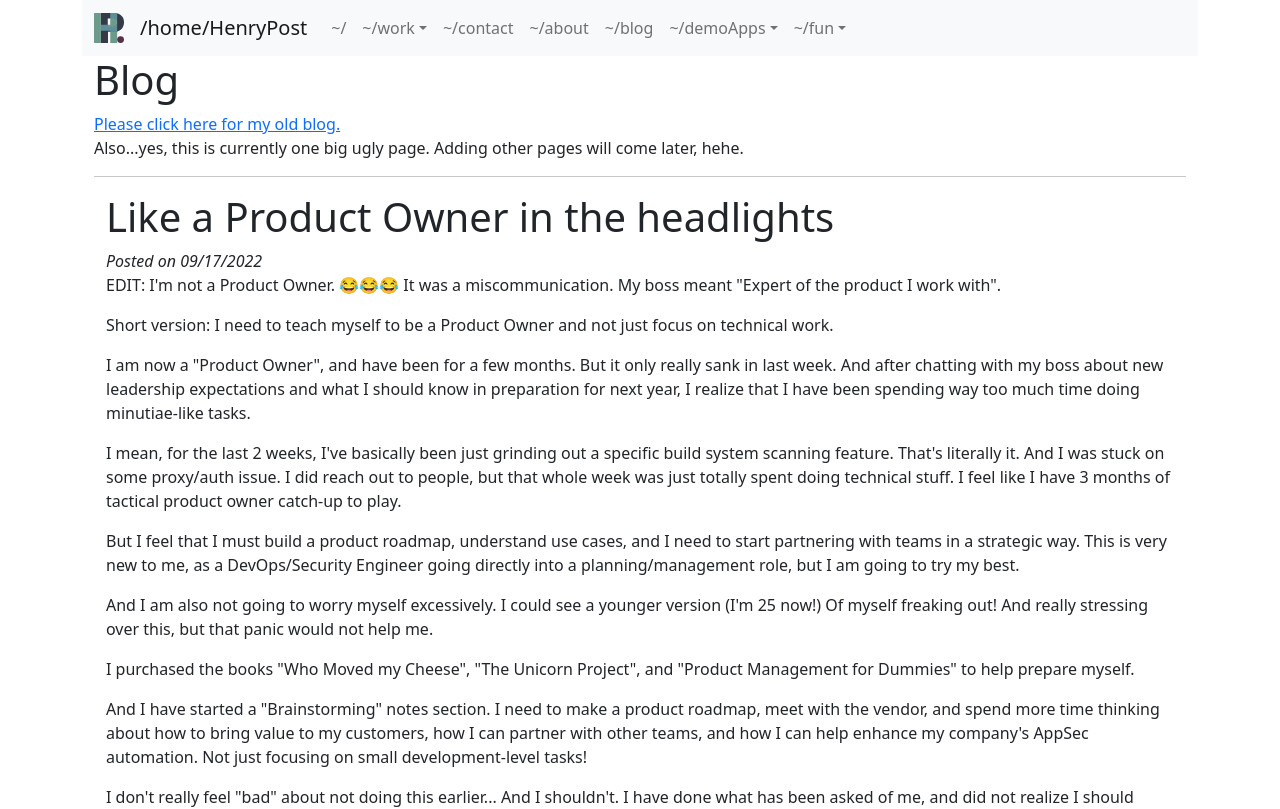
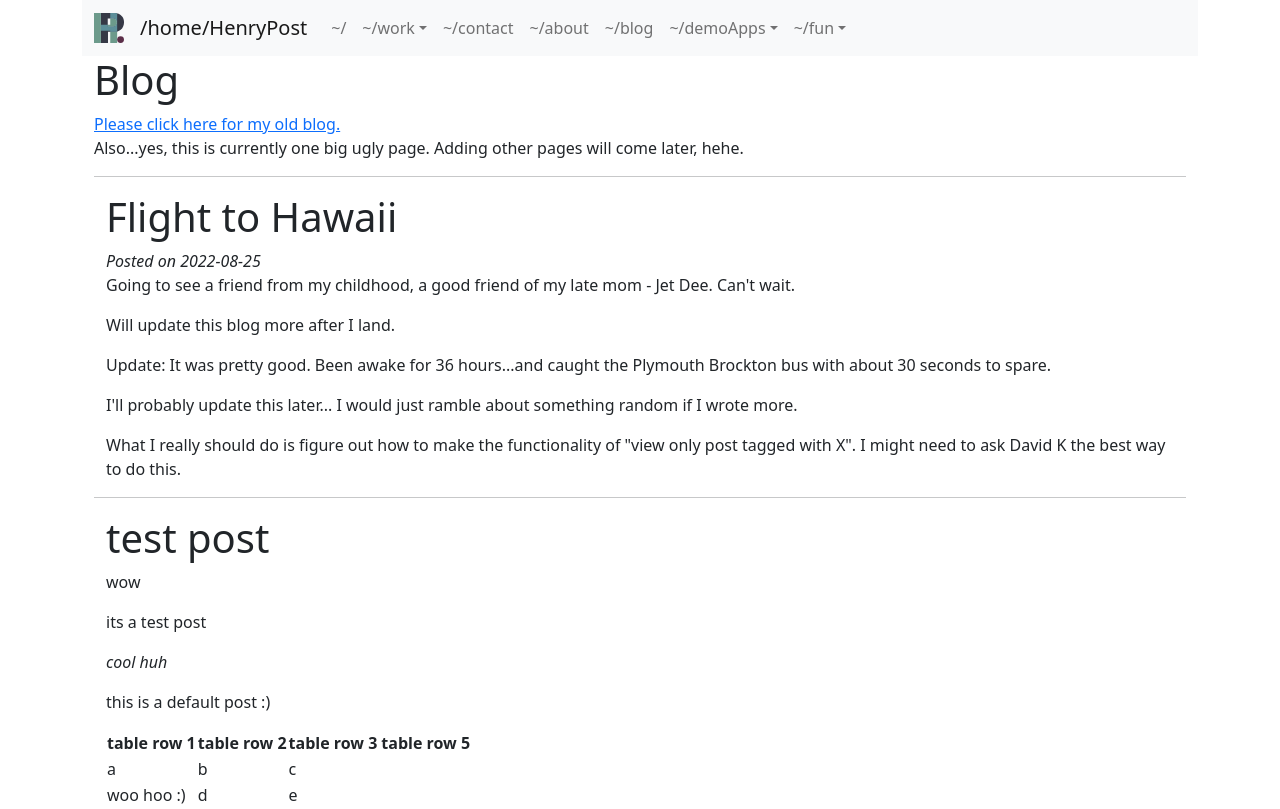
Before and after one commit to meltingscales/henrypost.net, a React (Create React App) app: page /blog in a window 1280 px wide. Shown: the top 809 px of the page. Built offline with nearby package versions, Linux system fonts and the light colour scheme.

Commit message:
hide top post

```diff
--- a/src/pages/PageBlog.tsx
+++ b/src/pages/PageBlog.tsx
@@ -1,7 +1,7 @@
 import CBlogPostMarkdownFile from "../component/CBlogPostMarkdownFile";
 
 const POSTS = [
-    <CBlogPostMarkdownFile filename={'like-a-product-owner-in-the-headlights.md'}/>,
+    // <CBlogPostMarkdownFile filename={'like-a-product-owner-in-the-headlights.md'}/>,
     <CBlogPostMarkdownFile filename={'flight-to-hawaii.md'}/>,
     <CBlogPostMarkdownFile filename={'test-post.md'}/>,
 ]
```
